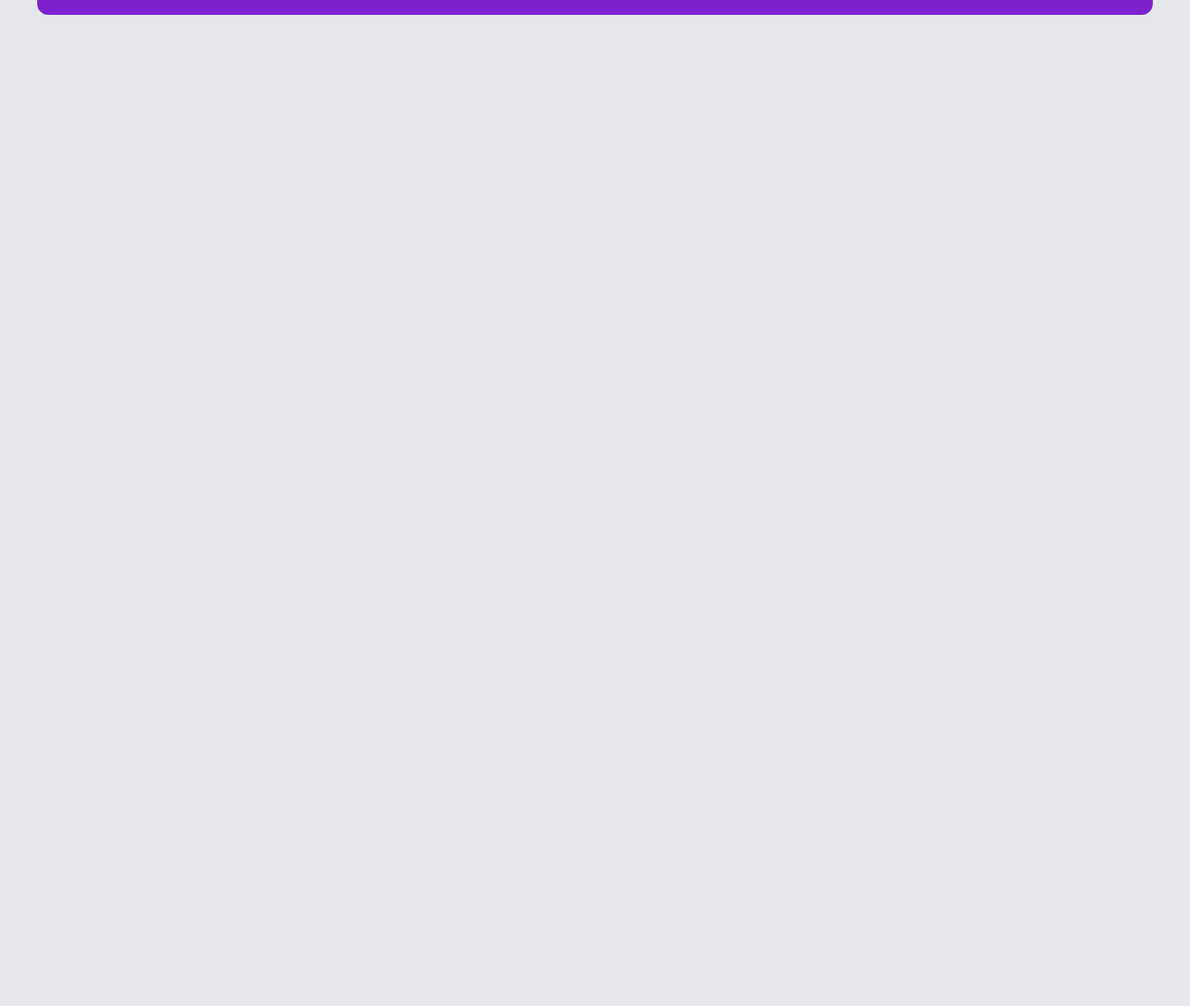
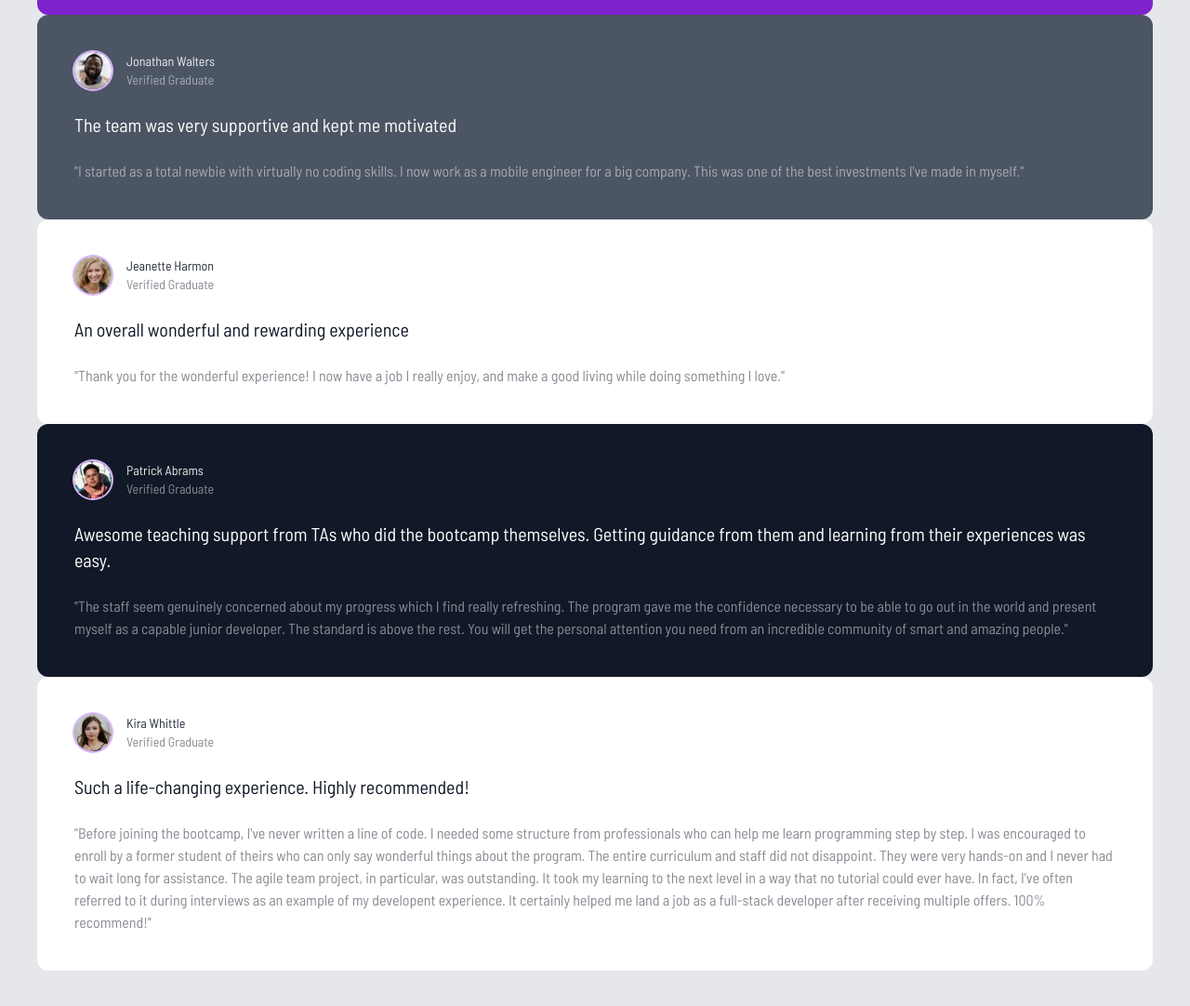
Before and after one commit to bittencourt-lucas/tailwindcss-from-scratch, a website: page projects/04-testimonial-grid/index.html in a window 1280 px wide. Shown: the part 320-1402 px from the top of the page at 93% size. Before the commit the page ends 800 px from the top, so only its background shows below. Drawn offline with Linux system fonts and the light colour scheme.

Commit message:
feat: Projec 4 - Remaining Boxes

```diff
--- a/projects/04-testimonial-grid/index.html
+++ b/projects/04-testimonial-grid/index.html
@@ -39,6 +39,117 @@
           "I was an EMT for many years before I joined the bootcamp. I've been looking to make a transition and have heard some people who had an amazing experience here. I signed up for the free intro course and found it incredibly fun! I enrolled shortly thereafter. The next 12 weeks was the best - and most grueling - time of my life. Since completing the course, I've successfully switched careers, working as a Software Engineer at a VR startup."
         </p>
       </div>
+
+      <!-- Box 2 -->
+      <div class="p-10 rounded-xl bg-gray-600">
+        <!-- Box Header -->
+        <div class="flex space-x-4">
+          <img src="images/image-jonathan.jpg" alt="" class="w-10 h-10 rounded-full ring-2 ring-purple-300" />
+          <div class="text-sm">
+            <h4 class="opacity-90">Jonathan Walters</h4>
+            <p class="opacity-50">Verified Graduate</p>
+          </div>
+        </div>
+
+        <!-- Large Text -->
+        <p class="mt-6 text-xl">
+          The team was very supportive and kept me motivated
+        </p>
+
+        <!-- Small Text -->
+        <p class="mt-6 opacity-50">
+          "I started as a total newbie with virtually no coding skills. I now work as a mobile engineer for a big company. This was one of the best investments I've made in myself."
+        </p>
+      </div>
+
+      <!-- Box 3 -->
+      <div class="hidden p-10 rounded-xl text-gray-900 bg-white">
+        <!-- Box Header -->
+        <div class="flex space-x-4">
+          <img src="images/image-kira.jpg" alt="Kira" class="w-10 h-10 rounded-full ring-2 ring-purple-300" />
+          <div class="text-sm">
+            <h4 class="opacity-90">Kira Whittle</h4>
+            <p class="opacity-50">Verified Graduate</p>
+          </div>
+        </div>
+
+        <!-- Large Text -->
+        <p class="mt-6 text-xl">
+          Such a life-changing experience. Highly recommended!
+        </p>
+
+        <!-- Small Text -->
+        <p class="mt-6 opacity-50">
+          "Before joining the bootcamp, I've never written a line of code. I needed some structure from professionals who can help me learn programming step by step. I was encouraged to enroll by a former student of theirs who can only say wonderful things about the program. The entire curriculum and staff did not disappoint. They were very hands-on and I never had to wait long for assistance. The agile team project, in particular, was outstanding. It took my learning to the next level in a way that no tutorial could ever have. In fact, I've often referred to it during interviews as an example of my developent experience. It certainly helped me land a job as a full-stack developer after receiving multiple offers. 100% recommend!"
+        </p>
+      </div>
+
+      <!-- Box 4 -->
+      <div class="p-10 rounded-xl text-gray-900 bg-white">
+        <!-- Box Header -->
+        <div class="flex space-x-4">
+          <img src="images/image-jeanette.jpg" alt="" class="w-10 h-10 rounded-full ring-2 ring-purple-300" />
+          <div class="text-sm">
+            <h4 class="opacity-90">Jeanette Harmon</h4>
+            <p class="opacity-50">Verified Graduate</p>
+          </div>
+        </div>
+
+        <!-- Large Text -->
+        <p class="mt-6 text-xl">
+          An overall wonderful and rewarding experience
+        </p>
+
+        <!-- Small Text -->
+        <p class="mt-6 opacity-50">
+          "Thank you for the wonderful experience! I now have a job I really enjoy, and make a good living while doing something I love."
+        </p>
+      </div>
+
+      <!-- Box 5 -->
+      <div class="p-10 rounded-xl bg-gray-900">
+        <!-- Box Header -->
+        <div class="flex space-x-4">
+          <img src="images/image-patrick.jpg" alt="" class="w-10 h-10 rounded-full ring-2 ring-purple-300" />
+          <div class="text-sm">
+            <h4 class="opacity-90">Patrick Abrams</h4>
+            <p class="opacity-50">Verified Graduate</p>
+          </div>
+        </div>
+
+        <!-- Large Text -->
+        <p class="mt-6 text-xl">
+          Awesome teaching support from TAs who did the bootcamp themselves. Getting guidance from them and learning from their experiences was easy.
+        </p>
+
+        <!-- Small Text -->
+        <p class="mt-6 opacity-50">
+          "The staff seem genuinely concerned about my progress which I find really refreshing. The program gave me the confidence necessary to be able to go out in the world and present myself as a capable junior developer. The standard is above the rest. You will get the personal attention you need from an incredible community of smart and amazing people."
+        </p>
+      </div>
+
+      <!-- Box 6 -->
+      <div class="p-10 rounded-xl text-gray-900 bg-white">
+        <!-- Box Header -->
+        <div class="flex space-x-4">
+          <img src="images/image-kira.jpg" alt="Kira" class="w-10 h-10 rounded-full ring-2 ring-purple-300" />
+          <div class="text-sm">
+            <h4 class="opacity-90">Kira Whittle</h4>
+            <p class="opacity-50">Verified Graduate</p>
+          </div>
+        </div>
+
+        <!-- Large Text -->
+        <p class="mt-6 text-xl">
+          Such a life-changing experience. Highly recommended!
+        </p>
+
+        <!-- Small Text -->
+        <p class="mt-6 opacity-50">
+          "Before joining the bootcamp, I've never written a line of code. I needed some structure from professionals who can help me learn programming step by step. I was encouraged to enroll by a former student of theirs who can only say wonderful things about the program. The entire curriculum and staff did not disappoint. They were very hands-on and I never had to wait long for assistance. The agile team project, in particular, was outstanding. It took my learning to the next level in a way that no tutorial could ever have. In fact, I've often referred to it during interviews as an example of my developent experience. It certainly helped me land a job as a full-stack developer after receiving multiple offers. 100% recommend!"
+        </p>
+      </div>
+
     </div>
   </div>
 </body>
```
Also changed, not shown: projects/04-testimonial-grid/css/style.css.
